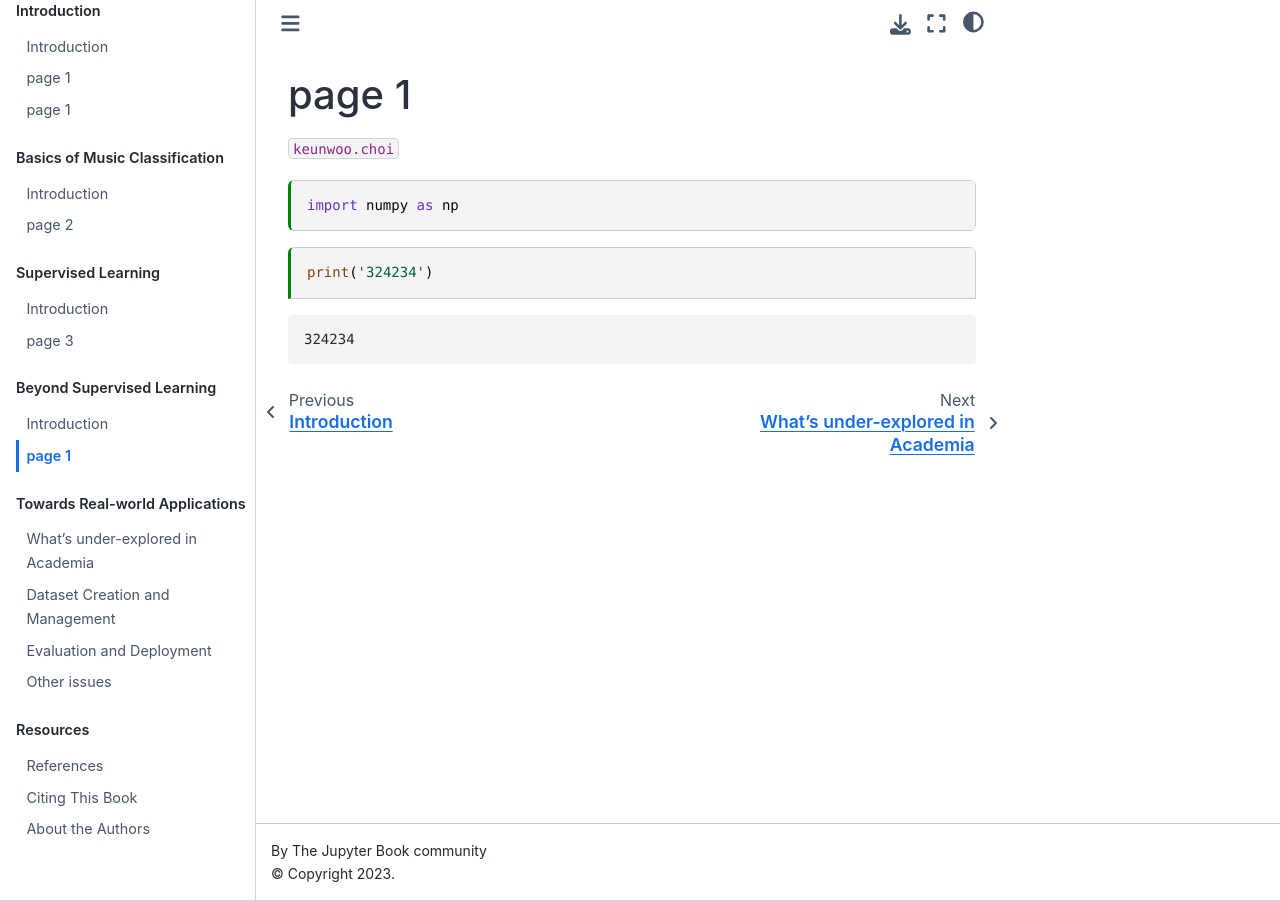
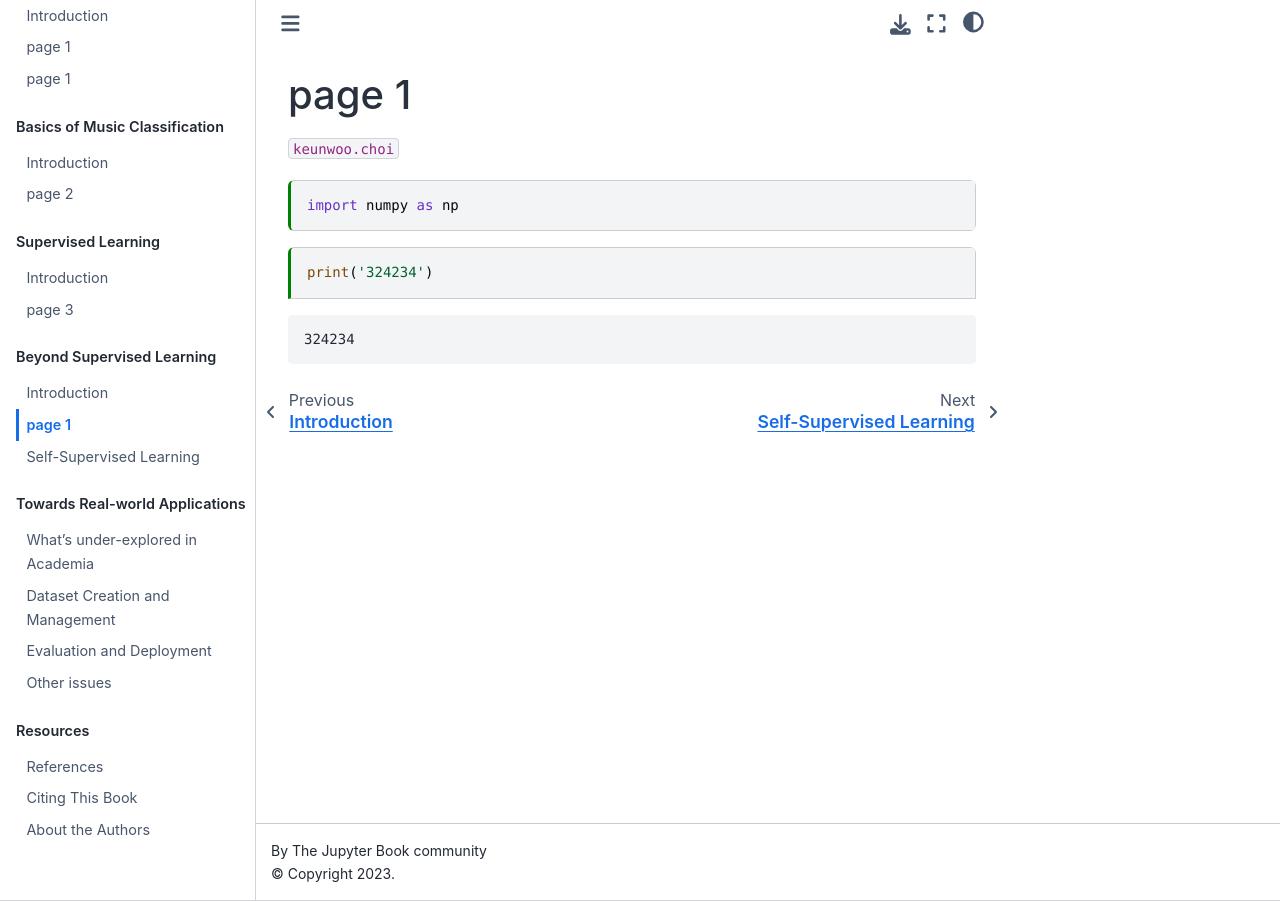
Before and after one commit to music-classification/tutorial, a Jupyter Book: the page built from book/part4_beyond/default.ipynb, in a window 1280 px wide. Built offline with Jupyter Book 1.0.4 settings and Sphinx 7.4.7 and the Sphinx Book theme 1.1.4, drawn with Linux system fonts in a browser that asks for light colours; pages that are not in the unit, such as notebooks, are missing from menus.

Commit message:
adde SSL chapter + requirements.txt

```diff
--- a/book/_toc.yml
+++ b/book/_toc.yml
@@ -19,6 +19,7 @@ parts:
     chapters:
       - file: part4_beyond/intro
       - file: part4_beyond/default
+      - file: part4_beyond/self-supervised-learning
   - caption: Towards Real-world Applications
     chapters:
       - file: part5_towards/intro
--- a/requirements.txt
+++ b/requirements.txt
@@ -1 +1,2 @@
 jupyter-book
+torchaudio-augmentations
```
Also changed, not shown: book/part4_beyond/self-supervised-learning.ipynb (added).
